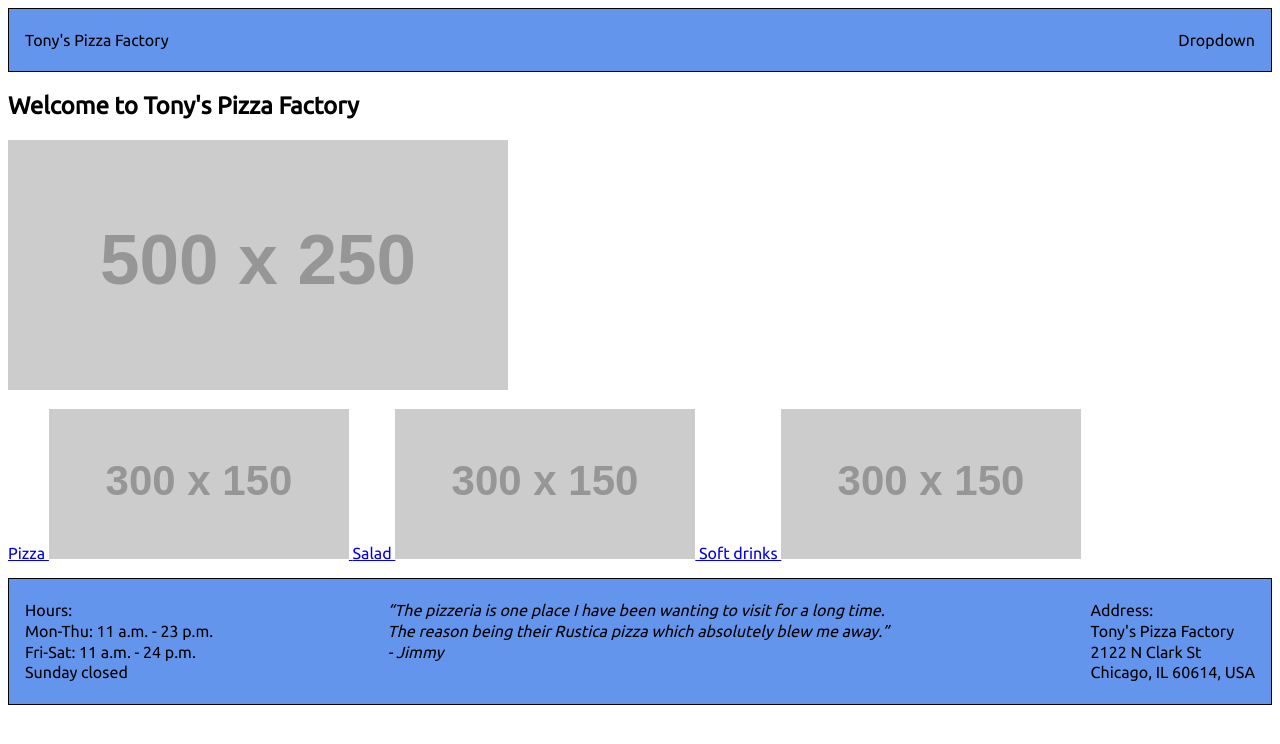
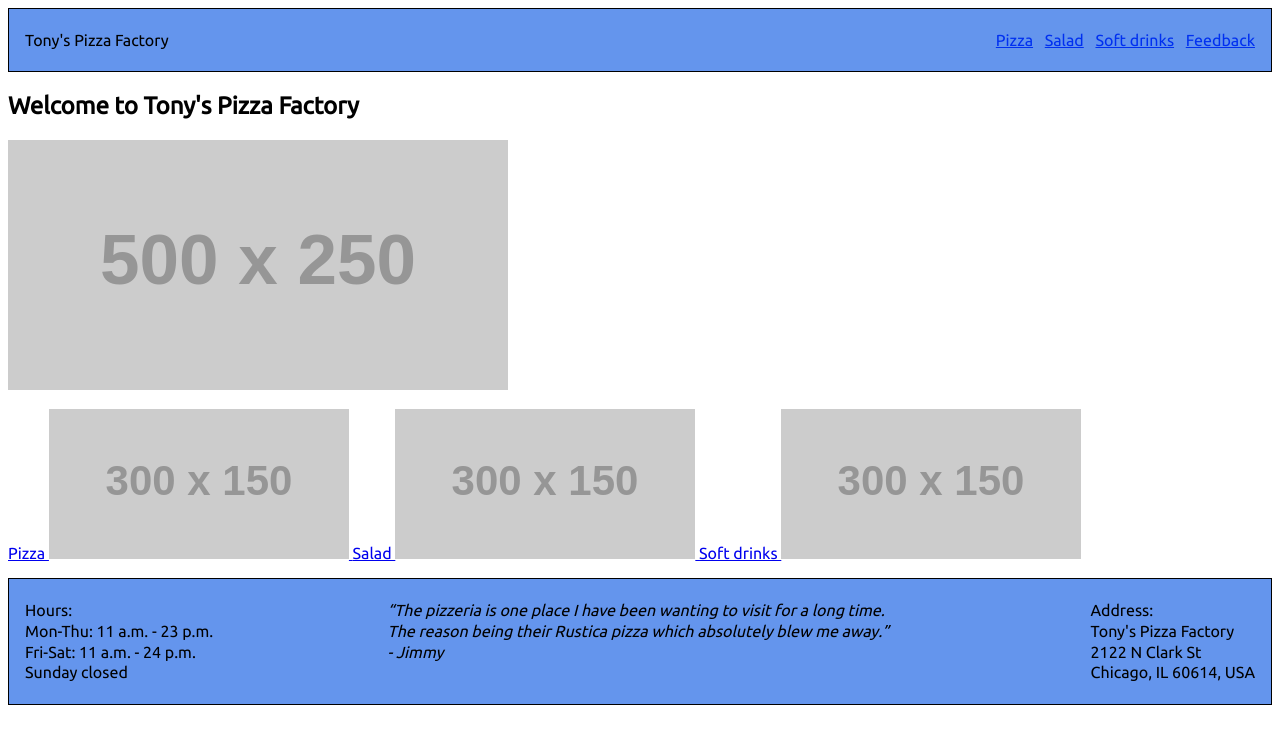
Before and after one commit to herzbube/webgrundlagen-tonyspizzafactory, a plain HTML site: page index.html in a window 1280 px wide. Drawn offline with Linux system fonts and the light colour scheme; placeholder pictures from the web are drawn by us.

Commit message:
re-style dropdown for desktop browsers

```diff
--- a/css/style.css
+++ b/css/style.css
@@ -287,4 +287,62 @@ body {
  */
 @media screen and (min-width: 768px)
 {
+    /*
+        -----------------------------------------------------------------------
+        Rules that undo the dropdown configuration
+        These rules must appear early so that we can override
+        and re-style further down.
+        Unfortunately we can't use the "unset" keyword because browser support
+        for that is insufficient. So it seems that the only thing we can do is
+        to explicitly set default values.
+        -----------------------------------------------------------------------
+     */
+    .dropdown-container:before {
+        content: "";
+    }
+    .dropdown-container {
+        display: block;
+    }
+    .dropdown-content {
+        position: static;
+        top: auto;
+        right: auto;
+        background-color: transparent;
+        padding: 0;
+        margin: 0;
+        min-width: 0;
+        box-shadow: none;
+        z-index: auto;
+        display: block;
+    }
+    .dropdown-container:hover .dropdown-content {
+        display: block;
+    }
+    .dropdown-content a {
+        text-decoration: underline;
+        display: inline;
+    }
+    .dropdown-content a:hover {
+        background-color: transparent;
+    }
+
+    /*
+        -----------------------------------------------------------------------
+        Rules that re-style the navigation elements that previously
+        were in a dropdown.
+        -----------------------------------------------------------------------
+     */
+    #navigation-main-pages-container, #navigation-main-pages, #navigation-main-pages li {
+        display: inline;
+    }
+
+    #navigation-main-pages a {
+        /*
+            The default spacing between links is too cramped, so let's
+            be a bit more generous and add some padding. Don't add
+            padding on both sides or the link block will be shifted
+            away from the right edge of the nav block.
+         */
+        padding-left: 0.5em;
+    }
 }
```
